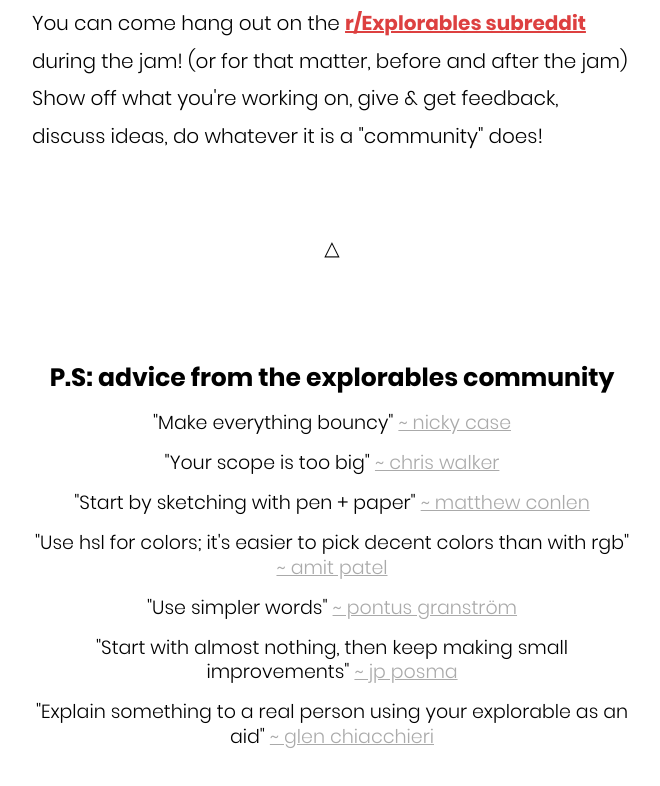
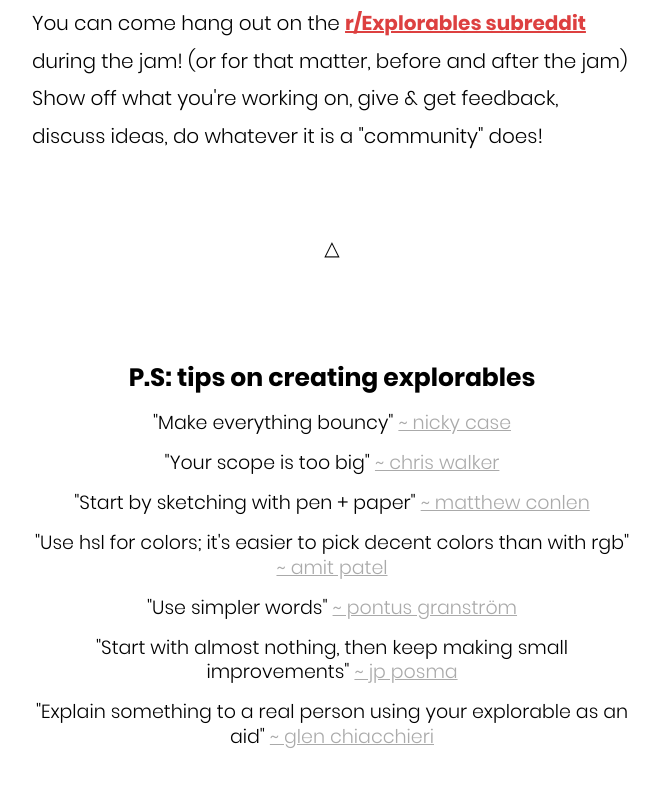
Before and after one commit to explorableexplanations/jam, a plain HTML site: page index.html in a window 1280 px wide. Shown: the part 1533-2319 px from the top of the page, without its empty margins (308-968 px from the left). Drawn offline with Linux system fonts and the light colour scheme.

Commit message:
change words

```diff
--- a/index.html
+++ b/index.html
@@ -151,7 +151,7 @@
             △
             <br><br><br>
 
-            <h1>P.S: advice from the explorables community</h1>
+            <h1>P.S: tips on creating explorables</h1>
 
             <div id="advice">
 
```
